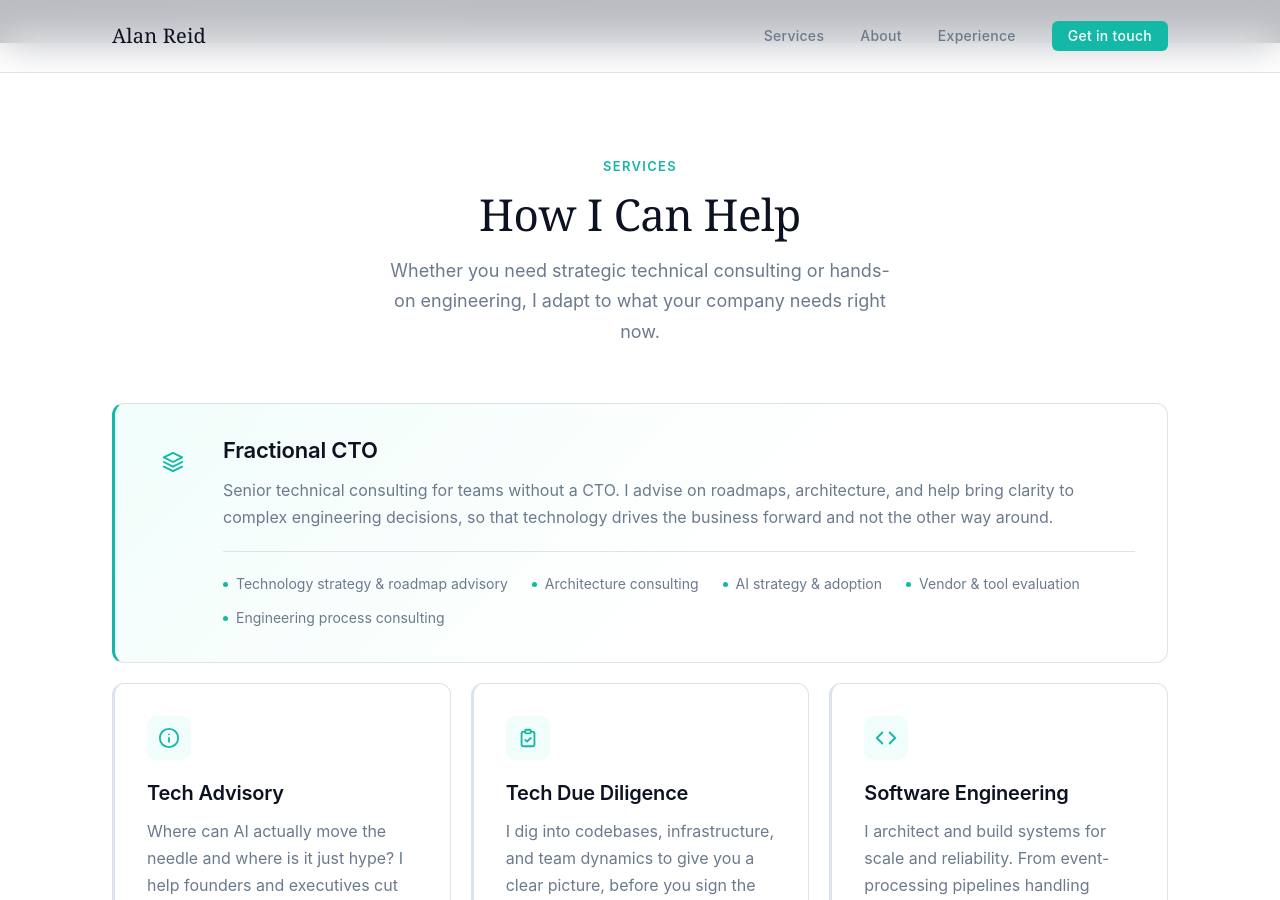
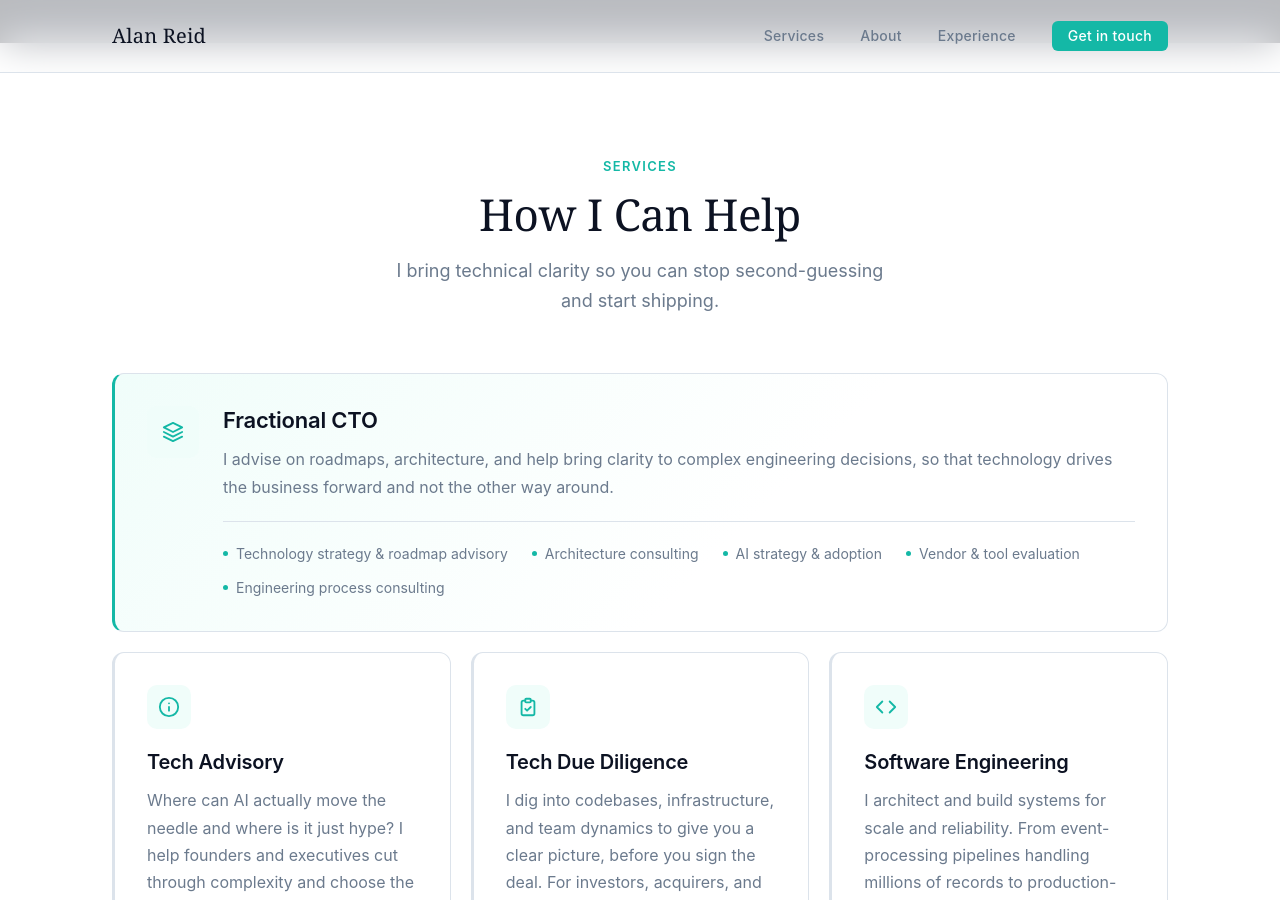
Before and after one commit to alanreid/website, a Jekyll site: the page built from index.html, in a window 1280 px wide and 900 px high, scrolled down 857 px. Built offline with Jekyll 4.4.1, drawn with Linux system fonts in a browser that asks for light colours.

Commit message:
fix copy

```diff
--- a/_includes/sections/services.html
+++ b/_includes/sections/services.html
@@ -5,8 +5,7 @@
       <span class="section-label">Services</span>
       <h2>How I Can Help</h2>
       <p>
-        Whether you need strategic technical consulting or hands-on engineering,
-        I adapt to what your company needs right now.
+        I bring technical clarity so you can stop second-guessing and start shipping.
       </p>
     </div>
 
@@ -32,8 +31,7 @@
         <div class="service-content">
           <h3>Fractional CTO</h3>
           <p>
-            Senior technical consulting for teams without a CTO. I advise on
-            roadmaps, architecture, and help bring clarity to complex
+            I advise on roadmaps, architecture, and help bring clarity to complex
             engineering decisions, so that technology drives the business
             forward and not the other way around.
           </p>
```
